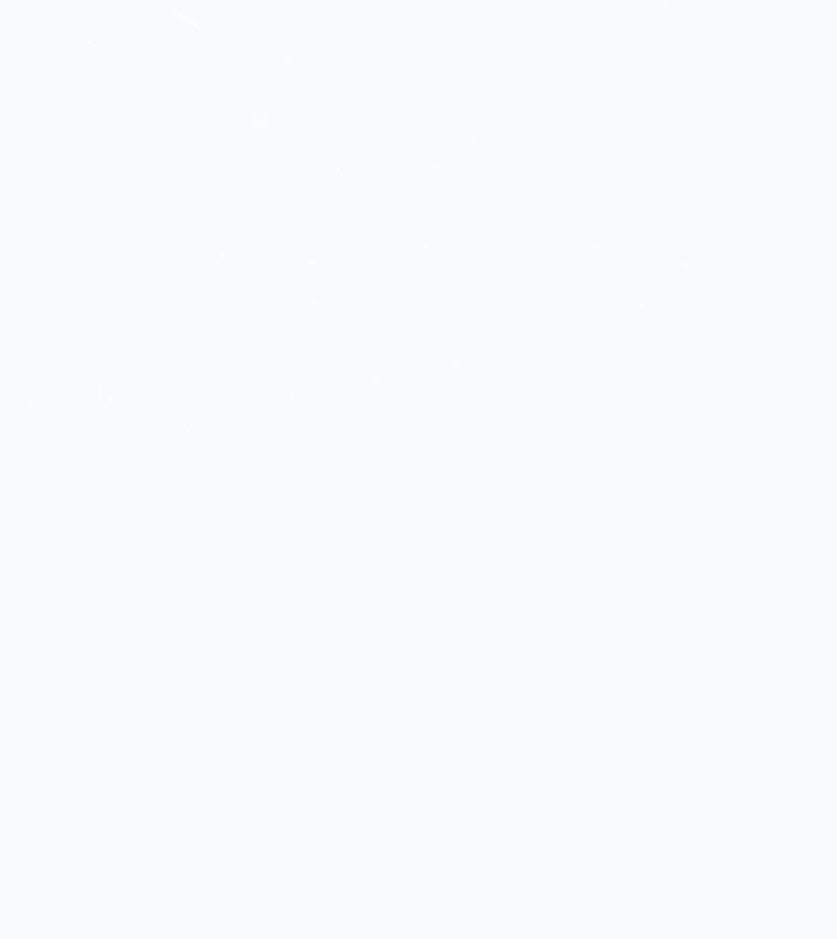
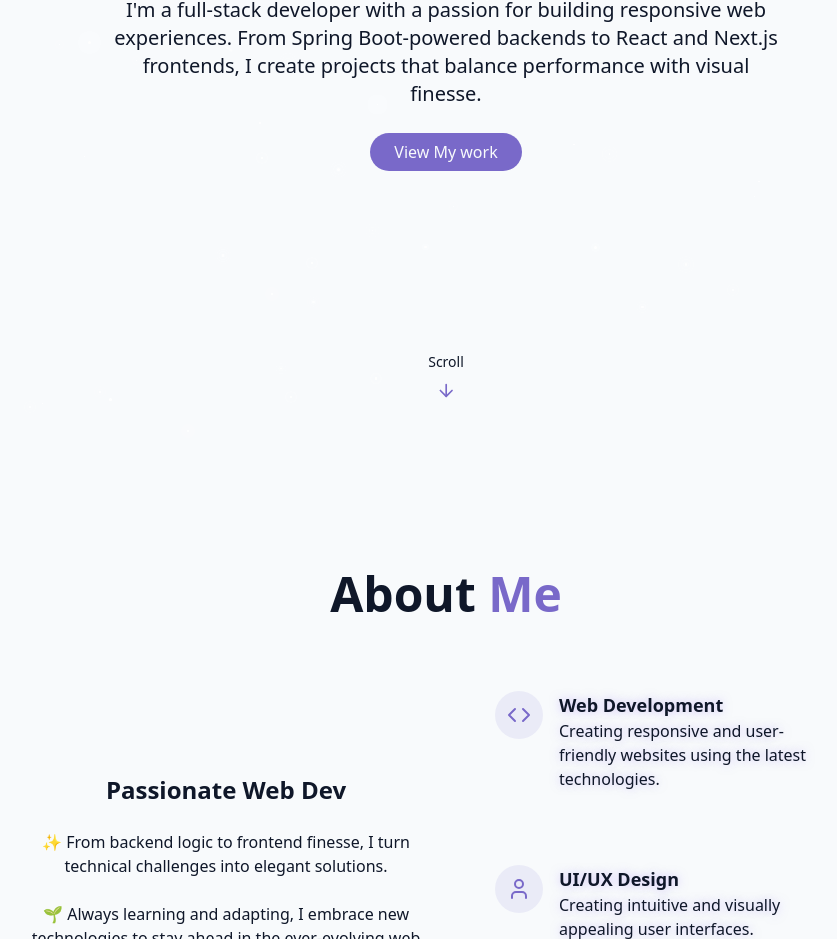
Before and after one commit to Shivambhardwaj11/portfolio-reactjs, a React (Vite) app: page / in a window 1280 px wide. Shown: the part 358-1297 px from the top of the page, without its empty margins (194-1031 px from the left). Before the commit the page ends 800 px from the top, so only its background shows below. Built offline with nearby package versions, Linux system fonts and the light colour scheme.

Commit message:
Added heroSection and AboutME section  to portfolio; refined styles and layout

```diff
--- /dev/null
+++ b/src/components/AboutMe.jsx
@@ -0,0 +1,62 @@
+import { Briefcase, Code, User } from "lucide-react"
+
+export const AboutMe = () => {
+    return <section id="about" className="py-24 px-4 relative ">
+        <div className="container mx-auto max-w-4xl">
+            <h2 className="text-3xl md:text-5xl font-bold text-center mb-12">
+                About <span className="text-primary" >Me</span>
+            </h2>
+
+            <div className="grid grid-cols-1 md:grid-cols-2 gap-12 items-center">
+                <div className="space-y-6">
+                    <h3 className="text-xl md:text-2xl font-semibold">Passionate Web Dev</h3>
+
+                    <p className="text-muted-foreground">✨ From backend logic to frontend finesse, I turn technical challenges into elegant solutions.</p>
+                    <p className="text-muted-foreground">🌱 Always learning and adapting, I embrace new technologies to stay ahead in the ever-evolving web landscape.</p>
+
+                    <div className="flex flex-col sm:flex-row gap-4 pt-4 justify-center">
+                        <a href="#contact" className="cosmic-button"> Contact Me</a>
+                        <a href="#projects" className="px-6 py-2 rounded-full border border-primary text-primary hover:bg-primary/25 transition-colors duration-300"> Download Resume</a>
+                    </div>
+
+                </div>
+
+                <div className="grid grid-cols-1 gap-6 ">
+                    <div className="gradient-border p-6 card-hover">
+                        <div className="flex items-start gap-4">
+                            <div className="p-3 rounded-full bg-primary/10 ">
+                            <Code className="text-primary h-6 w-6 " />
+                            </div>
+                            <div className="text-left">
+                                <h4 className="font-semibold text-lg">Web Development</h4>
+                                <p className="text-muted-foreground">Creating responsive and user-friendly websites using the latest technologies.</p>
+                            </div>
+                        </div>
+                    </div>
+                    <div className="gradient-border p-6 card-hover">
+                         <div className="flex items-start gap-4">
+                            <div className="p-3 rounded-full bg-primary/10 ">
+                            <User className="text-primary h-6 w-6 " />
+                            </div>
+                            <div className="text-left">
+                                <h4 className="font-semibold text-lg">UI/UX Design</h4>
+                                <p className="text-muted-foreground">Creating intuitive and visually appealing user interfaces.</p>
+                            </div>
+                        </div>
+                    </div>
+                    <div className="gradient-border p-6 card-hover">
+                         <div className="flex items-start gap-4">
+                            <div className="p-3 rounded-full bg-primary/10 ">
+                            <Briefcase className="text-primary h-6 w-6 " />
+                            </div>
+                            <div className="text-left">
+                                <h4 className="font-semibold text-lg">Project Management</h4>
+                                <p className="text-muted-foreground">Overseeing projects from conception to completion, ensuring timely delivery and adherence to requirements.</p>
+                            </div>
+                        </div>
+                    </div>
+                </div>
+            </div>
+        </div>
+    </section>
+}
--- /dev/null
+++ b/src/components/HeroSection.jsx
@@ -0,0 +1,29 @@
+import { ArrowDown } from "lucide-react"
+
+export const HeroSection = () => {
+    return <section id="hero" className="relative min-h-screen flex flex-col items-center justify-center px-4">
+        <div className="container max-w-4xl mx-auto text-center z-10">
+            <div className="space-y-4">
+                <h1 className="text-4xl font-bold md:text-6xl tracking-tight">
+                    <span className="opacity-0 animate-fade-in">Hi, I'm</span>
+                    <span className="text-primary opacity-0 animate-fade-in-delay-1"> Shivam</span>
+                    <span className="text-gradient opacity-0 ml-2 animate-fade-in-delay-2"> Bhardwaj </span>
+                </h1>
+
+                <p className="text-lg text-muted-foreground md:text-xl max-w-2xl mx-auto opacity-0 animate-fade-in-delay-3">I'm a full-stack developer with a passion for building responsive web experiences. From Spring Boot-powered backends to React and Next.js frontends, I create projects that balance performance with visual finesse.</p>
+
+                <div className="opacity-0 animate-fade-in-delay-4 pt-4">
+                    <a href="#projects" className="cosmic-button" >
+                        View My work
+                    </a>
+                </div>
+
+            </div>
+        </div>
+
+        <div className="absolute bottom-8 left-1/2 transform -translate-x-1/2 flex flex-col items-center animate-bounce">
+            <span className="text-muted-foreground text-sm mb-2">Scroll</span>
+            <ArrowDown className="h-5 w-5 text-primary" />
+        </div>
+    </section>
+}
--- a/src/components/Navbar.jsx
+++ b/src/components/Navbar.jsx
@@ -27,7 +27,7 @@ const Navbar = () => {
         };
     },[])
   return (
-    <nav className={cn("fixed w-full z-40 transition-all duration-300",
+    <nav className={cn("fixed w-full z-40 transition-all duration-300 ",
         isScrolled ? "py-3 bg-background/80 backdrop-blur-md shadow-xs": "py-5 "
       )} >
 
--- a/src/components/ThemeToggle.jsx
+++ b/src/components/ThemeToggle.jsx
@@ -29,9 +29,9 @@ export const ThemeToggle = () => {
         }
     };
 
-    return <button onClick={toggleTheme} className={cn("fixed max-sm:hidden top-5 right-5 z-50 p-2 rounded-full transition-colors duration-300 focus:outline-hidden")}>
+    return <button onClick={toggleTheme} className={cn("fixed max-sm:hidden top-5 right-5 z-40 p-2 rounded-full transition-colors duration-300 focus:outline-hidden")}>
         {" "}
         {isDarkMode ?
-        <Sun className='h-6 w-6 text-yellow-500' />
+        <Sun className='h-6 w-6 text-yellow-500 ' />
         : <Moon className='h-6 w-6 text-blue-500' />}</button>
 }
--- a/src/pages/Home.jsx
+++ b/src/pages/Home.jsx
@@ -1,3 +1,5 @@
+import { AboutMe } from "../components/AboutMe";
+import { HeroSection } from "../components/HeroSection";
 import Navbar from "../components/Navbar";
 import StarBackground from "../components/StarBackground";
 import { ThemeToggle } from "../components/ThemeToggle";
@@ -11,5 +13,10 @@ export const Home = () => {
         <ThemeToggle />
         <StarBackground />
         <Navbar />
+
+        <main>
+            <HeroSection />
+            <AboutMe />
+        </main>
     </div>
 };
```
